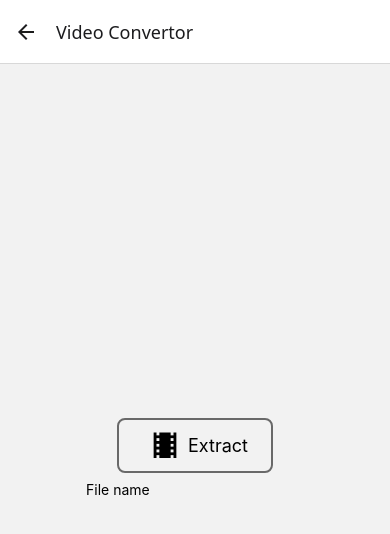
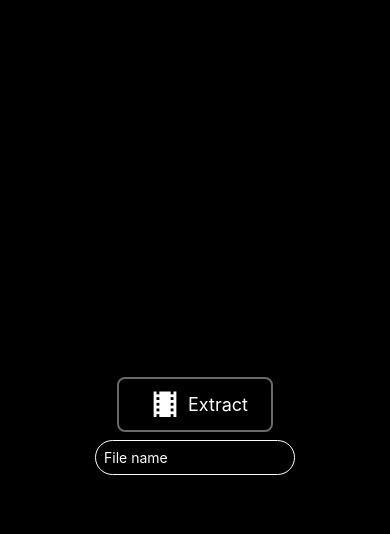
Before and after one commit to idoMadarr/FFMPEG-react-native-AudioTrimmer, a React Native app: screen /video-convertor in a window 390 px wide. Shown: the top 534 px of the page. Built offline with nearby package versions, Linux system fonts and the light colour scheme.

Commit message:
starting with thumbs

```diff
--- /dev/null
+++ b/components/AudioTrimmerPartials/WavesTimeline.tsx
@@ -0,0 +1,38 @@
+import React, {ReactNode} from 'react';
+import {Dimensions, ScrollView, StyleSheet, View} from 'react-native';
+import {StylesContstant} from '../../utils/types';
+
+interface WavesTimelinePropsType {
+  children: ReactNode;
+}
+
+const WavesTimeline: React.FC<WavesTimelinePropsType> = ({children}) => {
+  return (
+    <View style={styles.timelineContainer}>
+      <ScrollView showsHorizontalScrollIndicator={false} horizontal={true}>
+        <View style={styles.constantRails}>{children}</View>
+        <View style={styles.activeRails}>{children}</View>
+      </ScrollView>
+    </View>
+  );
+};
+
+const styles = StyleSheet.create({
+  timelineContainer: {
+    height: Dimensions.get('window').height * 0.15,
+  },
+  constantRails: {
+    height: StylesContstant.WAVE_HIGHT,
+    flexDirection: 'row',
+  },
+  activeRails: {
+    height: StylesContstant.WAVE_HIGHT,
+    width: '10%',
+    flexDirection: 'row',
+    position: 'absolute',
+    backgroundColor: 'rgba(0, 45, 207, 0.65)',
+    overflow: 'hidden',
+  },
+});
+
+export default WavesTimeline;
--- a/components/Resuable/TextElement.tsx
+++ b/components/Resuable/TextElement.tsx
@@ -22,7 +22,7 @@ const TextElement: React.FC<TextElementType> = ({
   const styles = StyleSheet.create({
     constants: {
       fontSize: setFontSize(fontSize),
-      color: 'black',
+      color: 'white',
     },
   });
 
--- a/components/WavesTimeline/WavesTimeline.tsx
+++ /dev/null
@@ -1,44 +0,0 @@
-import React from 'react';
-import {Dimensions, ScrollView, StyleSheet, View} from 'react-native';
-import TextElement from '../Resuable/TextElement';
-
-interface WavesTimelinePropsType {
-  waves: number[];
-}
-
-const WavesTimeline: React.FC<WavesTimelinePropsType> = ({waves}) => {
-  return (
-    <View style={styles.timelineContainer}>
-      <TextElement fontSize={'lg'}>Timeline:</TextElement>
-      <ScrollView showsHorizontalScrollIndicator={false} horizontal={true}>
-        <View style={styles.rails}>
-          {waves.map((rate, index) => {
-            return (
-              <View
-                key={index}
-                style={{
-                  height: rate,
-                  width: 2,
-                  backgroundColor: 'gray',
-                  marginRight: 4,
-                }}
-              />
-            );
-          })}
-        </View>
-      </ScrollView>
-    </View>
-  );
-};
-
-const styles = StyleSheet.create({
-  timelineContainer: {
-    height: Dimensions.get('window').height * 0.15,
-  },
-  rails: {
-    flexDirection: 'row',
-    alignItems: 'center',
-  },
-});
-
-export default WavesTimeline;
--- a/navigation/AppNavigation.tsx
+++ b/navigation/AppNavigation.tsx
@@ -13,8 +13,8 @@ const AppNavigator = createNativeStackNavigator<RootStackParamList>();
 const AppNavigation = () => {
   return (
     <NavigationContainer ref={navigationRef}>
-      <StatusBar backgroundColor={'white'} barStyle={'dark-content'} />
-      <AppNavigator.Navigator>
+      <StatusBar backgroundColor={'black'} barStyle={'light-content'} />
+      <AppNavigator.Navigator screenOptions={{headerShown: false}}>
         <AppNavigator.Screen
           name={'video-selector'}
           component={VideoSelectorScreen}
--- a/screens/AudioTrimmerScreen.tsx
+++ b/screens/AudioTrimmerScreen.tsx
@@ -1,9 +1,8 @@
 import React from 'react';
 import {SafeAreaView, StyleSheet, View} from 'react-native';
-import TextElement from '../components/Resuable/TextElement';
 import {RouteProp} from '@react-navigation/native';
-import {RootStackParamList} from '../utils/types';
-import WavesTimeline from '../components/WavesTimeline/WavesTimeline';
+import {RootStackParamList, StylesContstant} from '../utils/types';
+import WavesTimeline from '../components/AudioTrimmerPartials/WavesTimeline';
 
 type AudioTrimmerRouteType = RouteProp<RootStackParamList, 'audio-trimmer'>;
 
@@ -14,7 +13,24 @@ const AudioTrimmerScreen: React.FC<{route: AudioTrimmerRouteType}> = ({
 
   return (
     <SafeAreaView style={styles.screen}>
-      <WavesTimeline waves={waves} />
+      <WavesTimeline>
+        {waves.map((rate, index) => (
+          <View
+            key={index}
+            style={[
+              styles.wave,
+              {
+                height: rate + 1,
+                width: StylesContstant.WAVE_WIDTH,
+                marginRight:
+                  index === waves.length - 1 ? 0 : StylesContstant.WAVE_MARGIN,
+                top: -(rate / 2),
+                transform: [{translateY: StylesContstant.WAVE_HIGHT / 2}],
+              },
+            ]}
+          />
+        ))}
+      </WavesTimeline>
     </SafeAreaView>
   );
 };
@@ -24,6 +40,10 @@ const styles = StyleSheet.create({
     flex: 1,
     justifyContent: 'center',
     alignItems: 'center',
+    backgroundColor: 'black',
+  },
+  wave: {
+    backgroundColor: 'white',
   },
 });
 
--- a/screens/VideoConvertorScreen.tsx
+++ b/screens/VideoConvertorScreen.tsx
@@ -71,6 +71,14 @@ const VideoConvertorScreen: React.FC<{route: VideoConvertorRouteType}> = ({
             value={savedFileName}
             onChangeText={setSavedFileName}
             placeholder={'File name'}
+            style={{
+              padding: 8,
+              width: 200,
+              color: 'white',
+              borderWidth: 1,
+              borderColor: 'white',
+              borderRadius: 25,
+            }}
           />
         </Fragment>
       )}
@@ -95,7 +103,7 @@ const VideoConvertorScreen: React.FC<{route: VideoConvertorRouteType}> = ({
               </Fragment>
             ) : (
               <View>
-                <ActivityIndicator size={'small'} color={'black'} />
+                <ActivityIndicator size={'small'} color={'white'} />
                 <TextElement fontSize={'sm'}>LOADING RATES</TextElement>
               </View>
             )}
@@ -115,9 +123,11 @@ const styles = StyleSheet.create({
     flex: 1,
     justifyContent: 'center',
     alignItems: 'center',
+    backgroundColor: 'black',
   },
   icon: {
     marginHorizontal: 6,
+    color: 'white',
   },
 });
 
--- a/screens/VideoSelectorScreen.tsx
+++ b/screens/VideoSelectorScreen.tsx
@@ -49,9 +49,10 @@ const VideoSelectorScreen = () => {
 
 const styles = StyleSheet.create({
   screen: {
-    flex: 0.85,
+    flex: 1,
     justifyContent: 'center',
     alignItems: 'center',
+    backgroundColor: 'black',
   },
   title: {
     fontSize: 24,
@@ -62,6 +63,7 @@ const styles = StyleSheet.create({
   },
   icon: {
     marginHorizontal: 6,
+    color: 'white',
   },
 });
 
--- a/utils/formats.ts
+++ b/utils/formats.ts
@@ -1,6 +1,6 @@
 import {Alert} from 'react-native';
 import fs from 'react-native-fs';
-import {RMSOptionType} from './types';
+import {RMSOptionType, StylesContstant} from './types';
 
 type ExtractUrlConfig = {
   trimExt?: boolean;
@@ -70,7 +70,7 @@ export const calcAudioRates = async (path: string) => {
     });
 
     const minHightWave = 0; // px
-    const maxHightWave = 30; // px
+    const maxHightWave = StylesContstant.WAVE_PICKER; // px
     const minRMS = Math.min(...pureRates);
     const maxRMS = Math.max(...pureRates);
 
--- a/utils/types.ts
+++ b/utils/types.ts
@@ -19,3 +19,10 @@ export type RMSOptionType = {
   minHight: number;
   maxHight: number;
 };
+
+export const enum StylesContstant {
+  WAVE_HIGHT = 70,
+  WAVE_PICKER = 60,
+  WAVE_WIDTH = 1,
+  WAVE_MARGIN = 4,
+}
```
